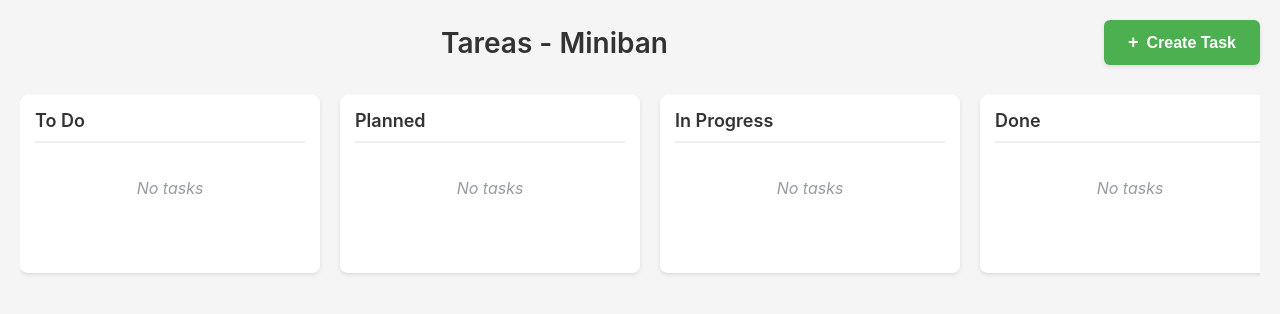
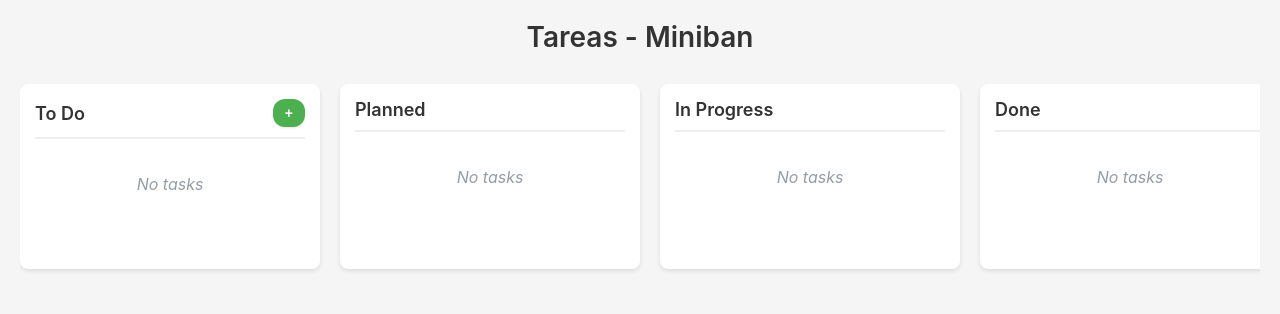
Before and after one commit to Dagte/miniban, a Flask app: page /kanban in a window 1280 px wide. Shown: the top 314 px of the page. Run offline with Flask 2, Linux system fonts and the light colour scheme; data that the repository does not hold is empty.

Commit message:
move the create task to the to do column

```diff
--- a/app/templates/kanban.html
+++ b/app/templates/kanban.html
@@ -67,6 +67,9 @@
             color: #333;
             padding-bottom: 10px;
             border-bottom: 2px solid #eee;
+            display: flex;
+            justify-content: space-between;
+            align-items: center;
         }
 
         .task-card {
@@ -210,6 +213,41 @@
             position: relative;
         }
 
+        /* Small create task button for column header */
+        .create-task-btn-small {
+            background-color: #4CAF50;
+            color: white;
+            border: none;
+            padding: 6px 12px;
+            border-radius: 12px;
+            cursor: pointer;
+            font-size: 14px;
+            font-weight: 600;
+            transition: all 0.2s ease;
+            box-shadow: 0 1px 2px rgba(0, 0, 0, 0.1);
+            display: inline-flex;
+            align-items: center;
+            gap: 4px;
+            margin-left: 8px;
+            vertical-align: middle;
+        }
+
+        .create-task-btn-small:hover {
+            background-color: #45a049;
+            transform: translateY(-1px);
+            box-shadow: 0 2px 4px rgba(0, 0, 0, 0.15);
+        }
+
+        .create-task-btn-small:active {
+            transform: translateY(0);
+        }
+
+        .create-task-btn-small .plus-icon {
+            font-size: 14px;
+            font-weight: bold;
+        }
+
+        /* Original large create task button (kept for reference) */
         .create-task-btn {
             background-color: #4CAF50;
             color: white;
@@ -432,12 +470,6 @@
         <div class="header-content">
             <h1>Tareas - Miniban</h1>
         </div>
-        <div class="header-actions">
-            <button id="create-task-btn" class="create-task-btn">
-                <span class="plus-icon">+</span>
-                <span>Create Task</span>
-            </button>
-        </div>
     </div>
 
     <!-- Task Creation Modal -->
@@ -472,7 +504,12 @@
     <div class="kanban-board">
         <!-- To Do Column -->
         <div class="column" data-status="To Do" ondrop="dropTask(event, 'To Do')" ondragover="allowDrop(event)">
-            <div class="column-header">To Do</div>
+            <div class="column-header">
+                To Do
+                <button id="create-task-btn" class="create-task-btn-small">
+                    <span class="plus-icon">+</span>
+                </button>
+            </div>
             <div id="todo-column" class="column-content">
                 <!-- Tasks will be inserted here by JavaScript -->
             </div>
```
